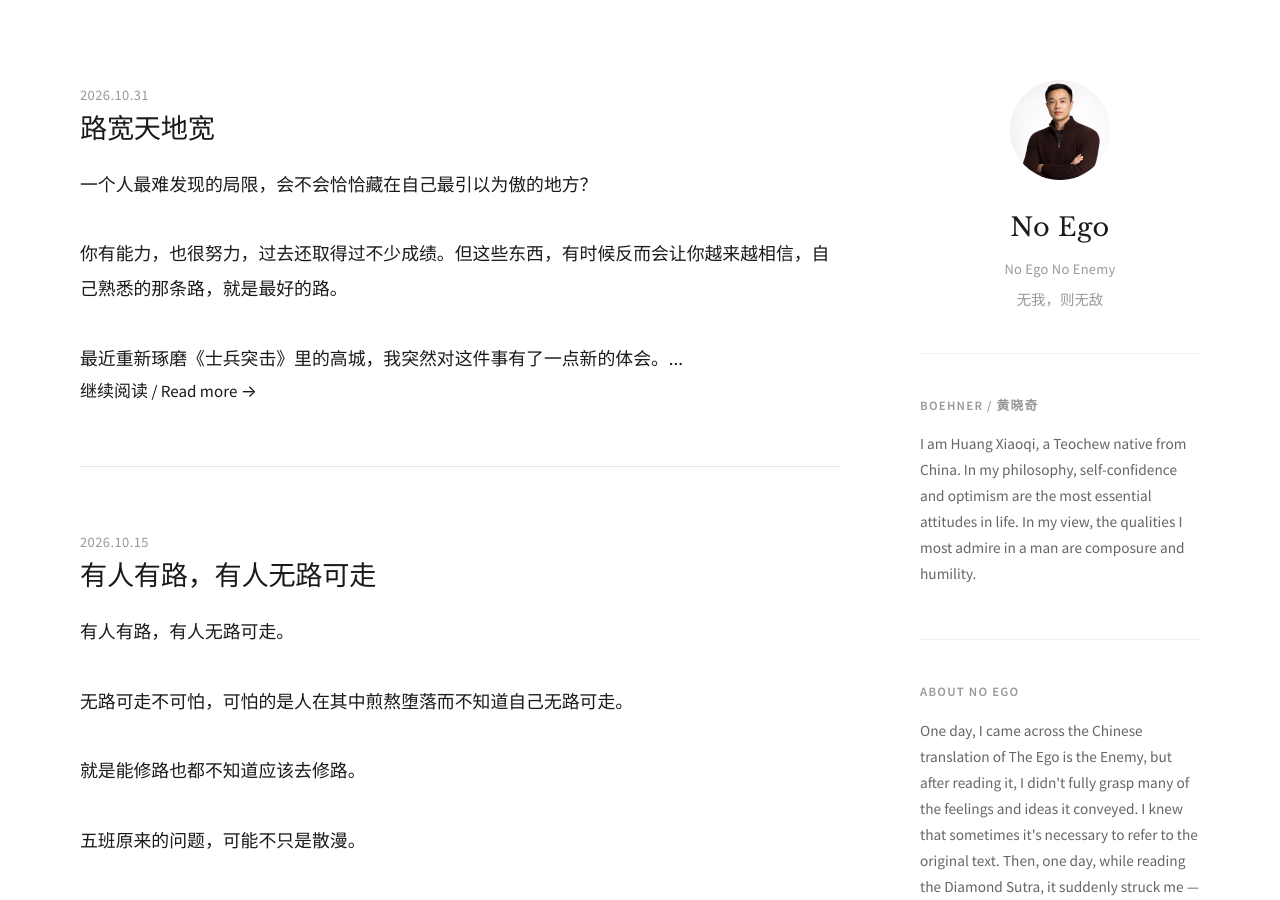
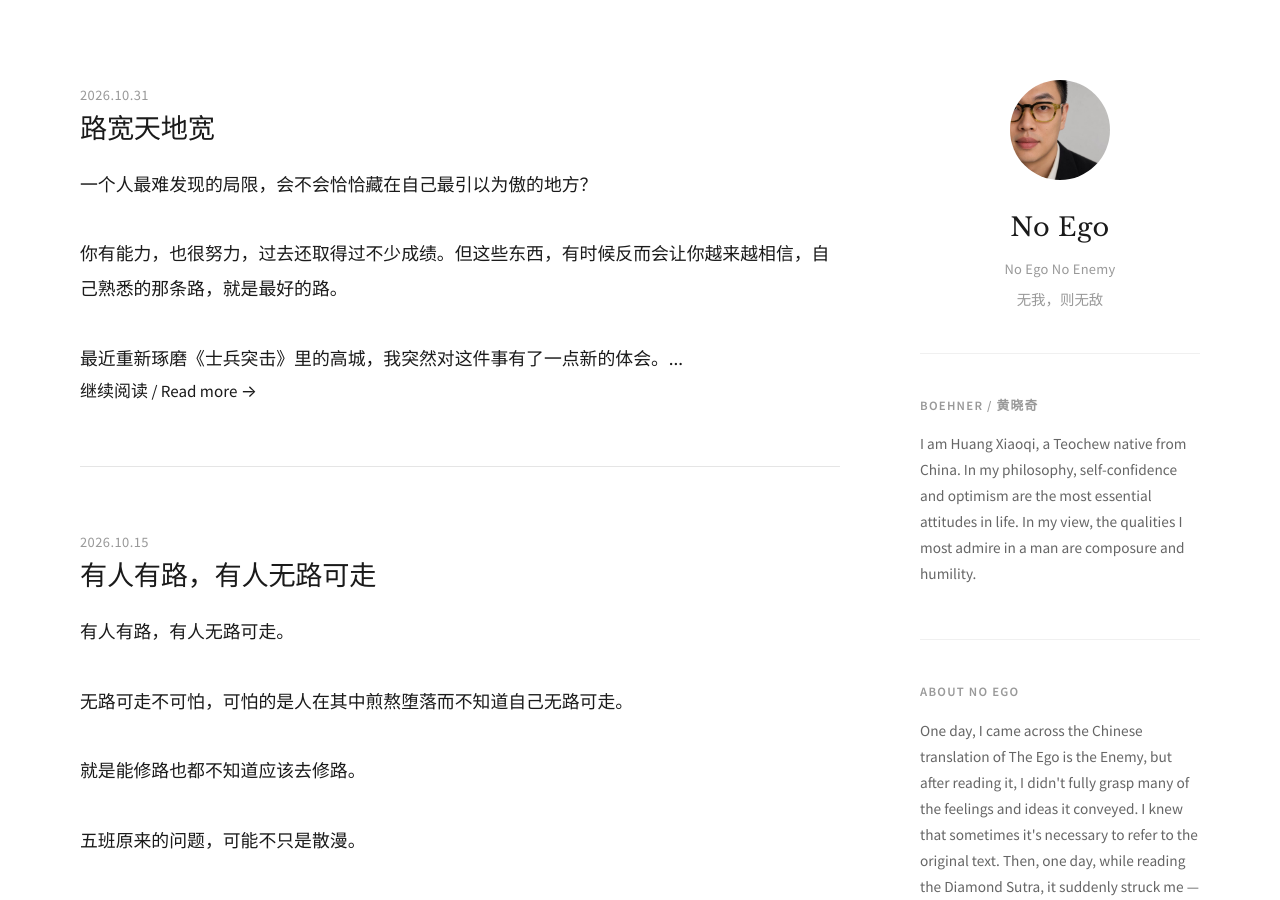
Before and after one commit to oooeee999-dot/no-ego, a Jekyll site: the page built from index.html, in a window 1280 px wide and 900 px high. Built offline with Jekyll 4.4.1, drawn with Linux system fonts in a browser that asks for light colours; the list of posts is cut into pages by our own code.

Commit message:
Replace site sidebar avatar with new portrait

```diff
--- a/_includes/sidebar.html
+++ b/_includes/sidebar.html
@@ -2,7 +2,7 @@
 
     <!-- Logo + 头像 -->
     <div class="sidebar-section" style="text-align: center;">
-        <img src="{{ '/assets/avatar.png' | relative_url }}" alt="Boehner" style="width: 100px; height: 100px; border-radius: 50%; margin-bottom: 15px;">
+        <img src="{{ '/assets/avatar.jpg' | relative_url }}" alt="Boehner" style="width: 100px; height: 100px; border-radius: 50%; margin-bottom: 15px;">
         <h1 class="site-logo"><a href="{{ '/' | relative_url }}">{{ site.title }}</a></h1>
         <p class="site-tagline">{{ site.tagline }}</p>
         <p class="site-tagline-cn">{{ site.tagline_cn }}</p>
```
Also changed, not shown: assets/avatar.jpg (added), assets/avatar.png (deleted).
